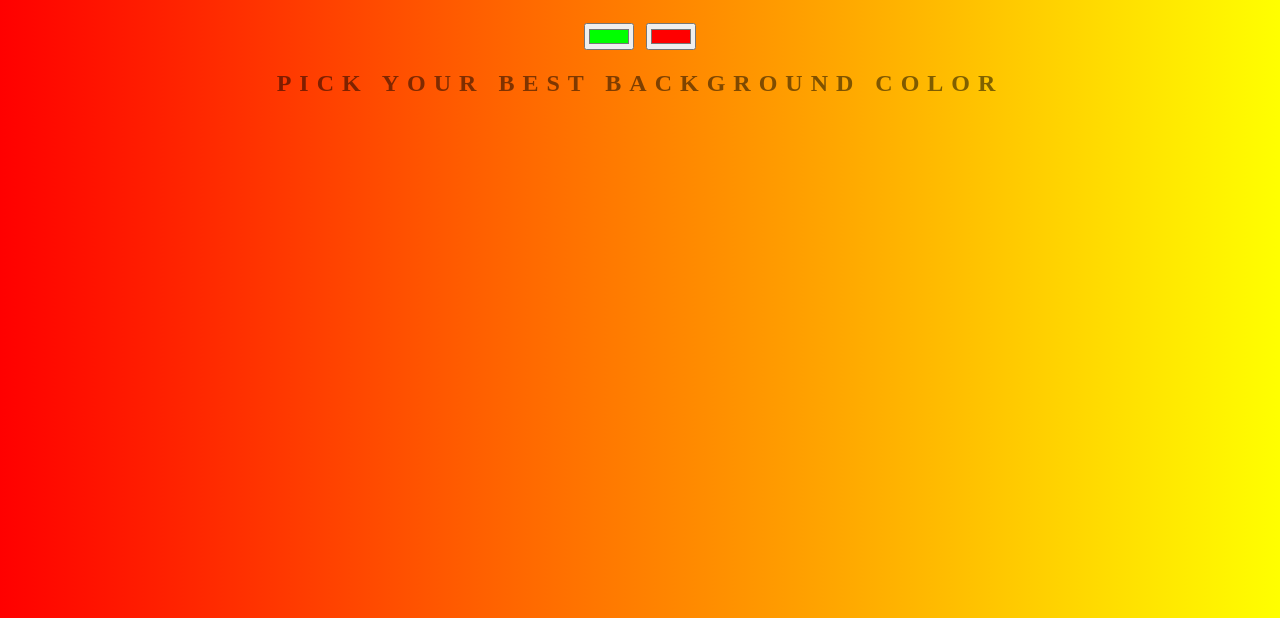
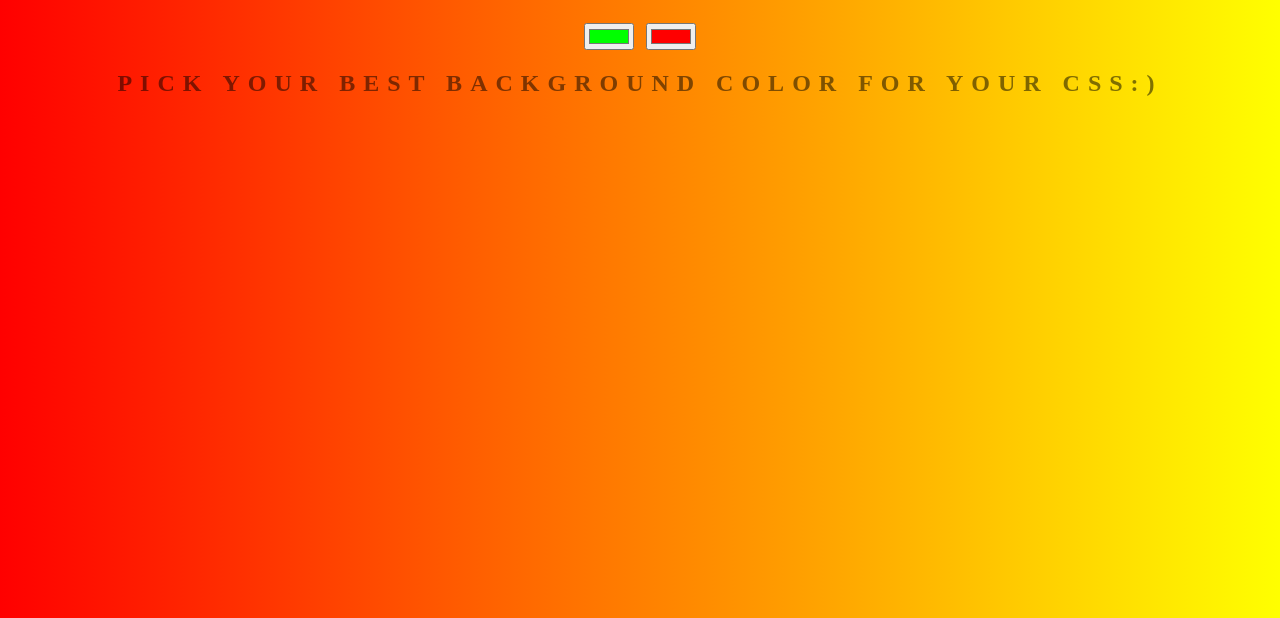
Before and after one commit to Deechaps/Color-Picker, a plain HTML site: page index.html in a window 1280 px wide. Shown: the part 182-800 px from the top of the page. Drawn offline with Linux system fonts and the light colour scheme.

Commit message:
Update index.html

```diff
--- a/index.html
+++ b/index.html
@@ -8,7 +8,7 @@
 	<h1>Color Picker Project</h1>
 	<input class="color1" type="color" name="color1" value="#00ff00">
 	<input class="color2" type="color" name="color2" value="#ff0000">
-	<h2>Pick your best background color</h2>
+	<h2>Pick your best background color for your CSS:)</h2>
 	<h3></h3>
 	<script type="text/javascript" src="script.js"></script>
 </body>
```
